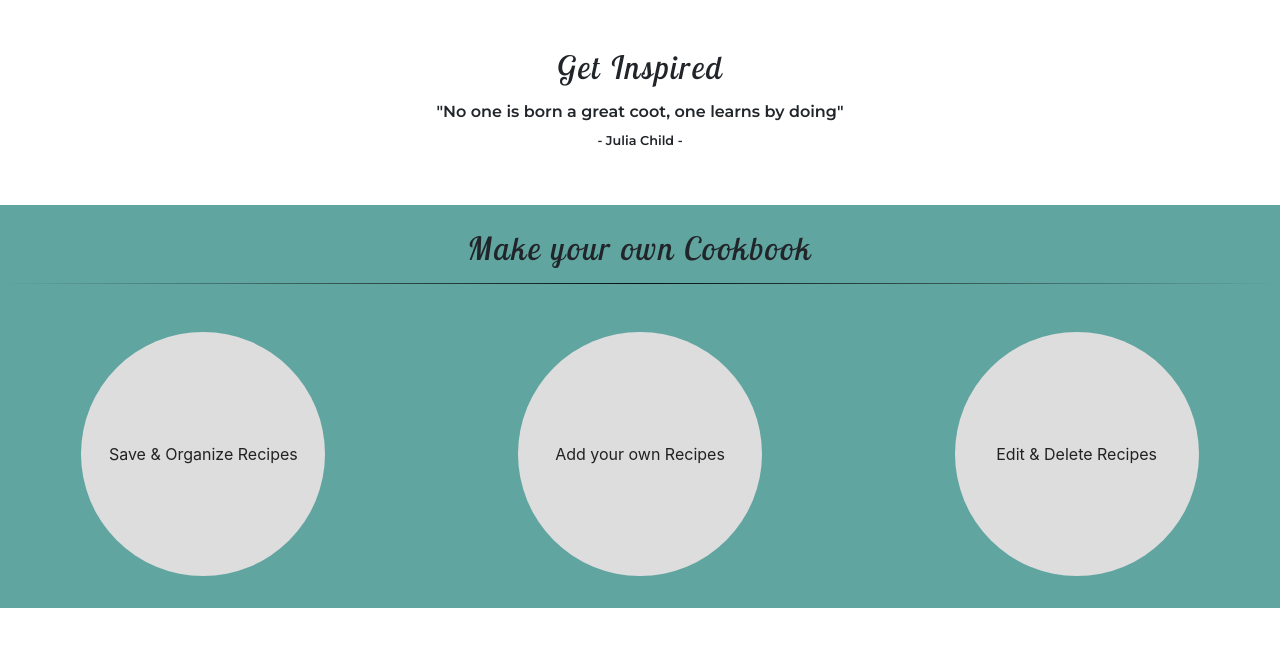
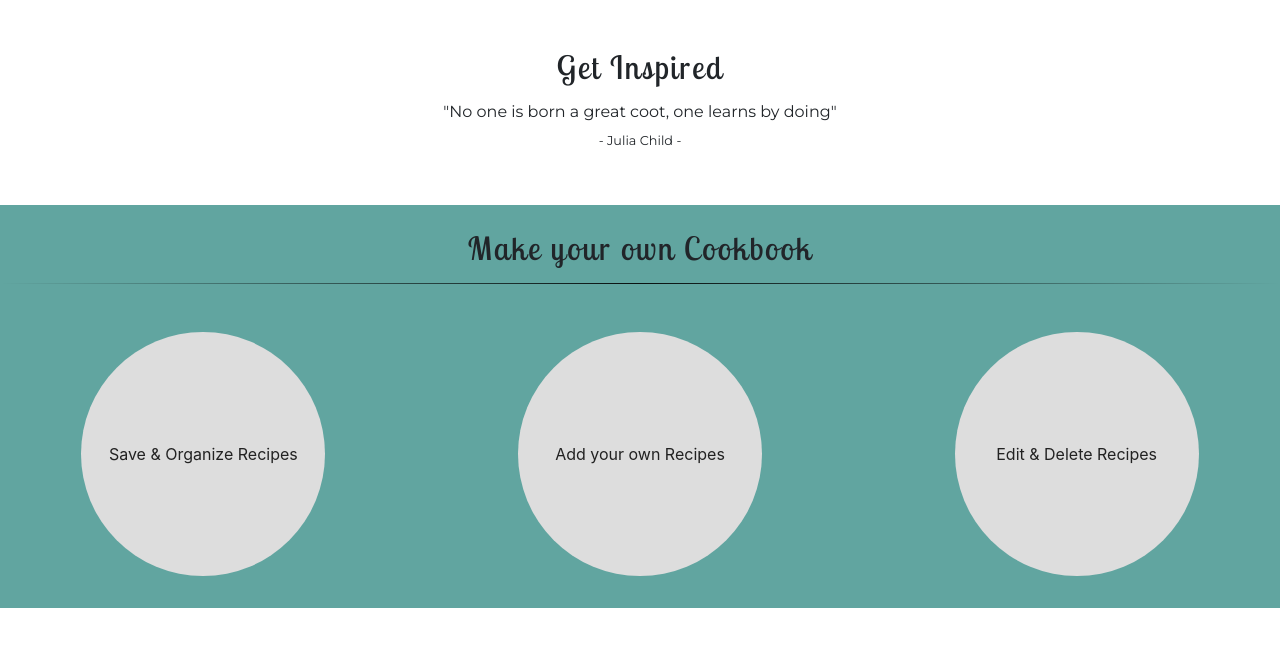
Before and after one commit to Camila-Ribeiro/My-Cookbook_Milestone-Project, a Flask app: page / in a window 1280 px wide. Shown: the part 56-703 px from the top of the page. Run offline with Flask 2, Linux system fonts and the light colour scheme; data that the repository does not hold is empty; some libraries are stand-ins or nearby versions.

Commit message:
deleted ink element from base.html and added @imported fonts to style.css

```diff
--- a/static/css/styles.css
+++ b/static/css/styles.css
@@ -1,10 +1,15 @@
+@import url('https://fonts.googleapis.com/css2?family=Lobster+Two&family=Montserrat&family=Open+Sans&display=swap');
+
 h1,h2 {
   font-size: 2em;
-  font-family: 'Lobster Two', sans-serif;
+  font-family: 'Lobster Two', cursive;
   letter-spacing: 2px;
 }
 h6 {
     font-family: 'Montserrat', sans-serif;
+}
+p {
+    font-family: 'Open Sans', sans-serif;
 }
 /* Gradient transparent - color - transparent  - https://css-tricks.com/examples/hrs/*/
 hr {
--- a/templates/base.html
+++ b/templates/base.html
@@ -3,9 +3,6 @@
 <head>
     <meta charset="UTF-8">
     <meta name="viewport" content="width=device-width, initial-scale=1, shrink-to-fit=no">
-
-    <!-- Google Fonts -->
-    <link href="https://fonts.googleapis.com/css2?family=Lobster+Two:ital@1&family=Montserrat:wght@600&display=swap" rel="stylesheet">
 
     <!-- Bootstrap CSS -->
     <link rel="stylesheet" href="https://stackpath.bootstrapcdn.com/bootstrap/4.5.0/css/bootstrap.min.css">
```
